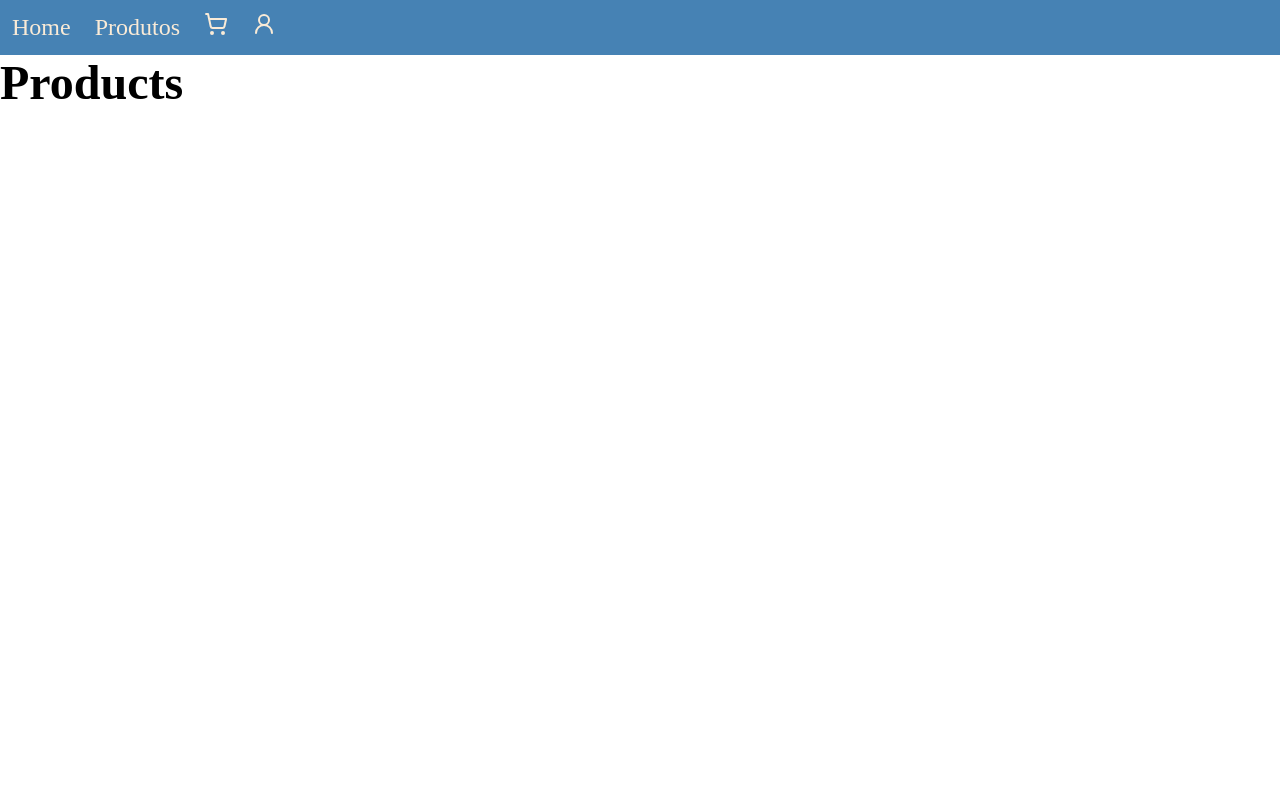
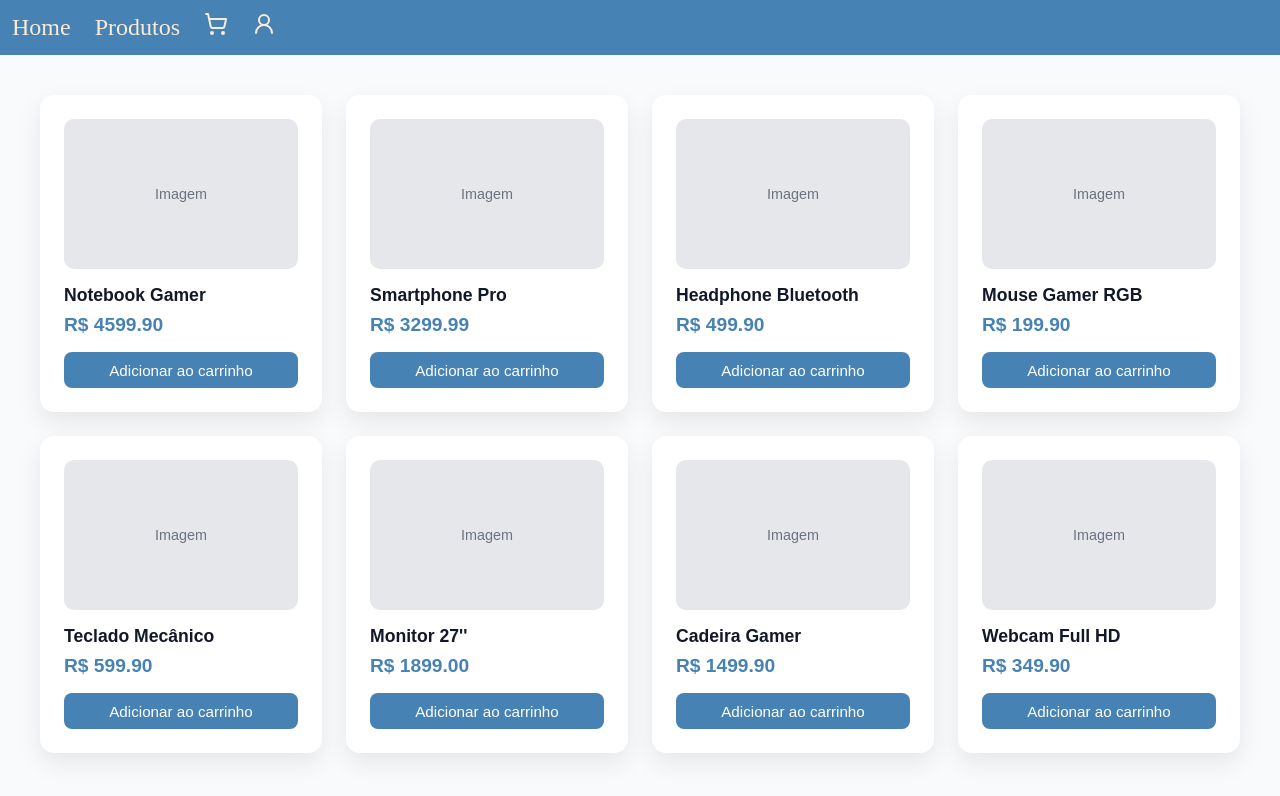
Before and after one commit to vitorsac13/e-commerce, a React app in the folder frontend/: page /products in a window 1280 px wide. Shown: the top 796 px of the page. Built offline with nearby package versions, Linux system fonts and the light colour scheme; the HTML template or start-up script is replaced by a standard one.

Commit message:
Atualização Pagina Produtos

```diff
--- a/frontend/src/pages/products/page.jsx
+++ b/frontend/src/pages/products/page.jsx
@@ -1,5 +1,39 @@
+import styles from './page.module.css'
+
 export default function Products() {
-    return (
-        <h1>Products</h1>
-    )
+    const products = [
+            { id: 1, name: "Notebook Gamer", price: 4599.90 },
+            { id: 2, name: "Smartphone Pro", price: 3299.99 },
+            { id: 3, name: "Headphone Bluetooth", price: 499.90 },
+            { id: 4, name: "Mouse Gamer RGB", price: 199.90 },
+            { id: 5, name: "Teclado Mecânico", price: 599.90 },
+            { id: 6, name: "Monitor 27''", price: 1899.00 },
+            { id: 7, name: "Cadeira Gamer", price: 1499.90 },
+            { id: 8, name: "Webcam Full HD", price: 349.90 }
+        ]
+
+        return (
+            <div className={styles.homeContainer}>
+
+                <div className={styles.productsGrid}>
+                    {products.map(product => (
+                        <div key={product.id} className={styles.productCard}>
+                            <div className={styles.productImage}>
+                                <span>Imagem</span>
+                            </div>
+
+                            <h2 className={styles.productName}>{product.name}</h2>
+
+                            <p className={styles.productPrice}>
+                                R$ {product.price.toFixed(2)}
+                            </p>
+
+                            <button className={styles.productButton}>
+                                Adicionar ao carrinho
+                            </button>
+                        </div>
+                    ))}
+                </div>
+            </div>
+        )
 }
--- a/frontend/src/pages/products/page.module.css
+++ b/frontend/src/pages/products/page.module.css
@@ -0,0 +1,94 @@
+.homeContainer {
+    padding: 2.5rem;
+    background-color: #f9fafb;
+    min-height: 100vh;
+    font-family: Arial, Helvetica, sans-serif;
+}
+
+.homeTitle {
+    font-size: 2rem;
+    margin-bottom: 2rem;
+    color: #111827;
+    text-align: center;
+}
+
+.productsGrid {
+    display: grid;
+    grid-template-columns: repeat(4, 1fr);
+    gap: 1.5rem;
+}
+
+.productCard {
+    background: #ffffff;
+    border-radius: 14px;
+    padding: 1.5rem;
+    box-shadow: 0 10px 25px rgba(0, 0, 0, 0.08);
+    display: flex;
+    flex-direction: column;
+    justify-content: space-between;
+    transition: transform 0.2s ease, box-shadow 0.2s ease;
+}
+
+.productCard:hover {
+    transform: translateY(-4px);
+    box-shadow: 0 15px 35px rgba(0, 0, 0, 0.12);
+}
+
+.productImage {
+    height: 150px;
+    background: #e5e7eb;
+    border-radius: 10px;
+    display: flex;
+    align-items: center;
+    justify-content: center;
+    margin-bottom: 1rem;
+    color: #6b7280;
+    font-size: 0.9rem;
+}
+
+.productName {
+    font-size: 1.1rem;
+    color: #111827;
+    margin-bottom: 0.5rem;
+}
+
+.productPrice {
+    font-size: 1.2rem;
+    font-weight: bold;
+    color: steelblue;
+    margin-bottom: 1rem;
+}
+
+.productButton {
+    background: steelblue;
+    color: #ffffff;
+    border: none;
+    border-radius: 8px;
+    padding: 0.6rem;
+    font-size: 0.95rem;
+    cursor: pointer;
+    transition: background 0.2s ease;
+}
+
+.productButton:hover {
+    background: midnightblue;
+}
+
+/* Responsividade */
+@media (max-width: 1200px) {
+    .productsGrid {
+        grid-template-columns: repeat(3, 1fr);
+    }
+}
+
+@media (max-width: 900px) {
+    .productsGrid {
+        grid-template-columns: repeat(2, 1fr);
+    }
+}
+
+@media (max-width: 500px) {
+    .productsGrid {
+        grid-template-columns: 1fr;
+    }
+}
```
